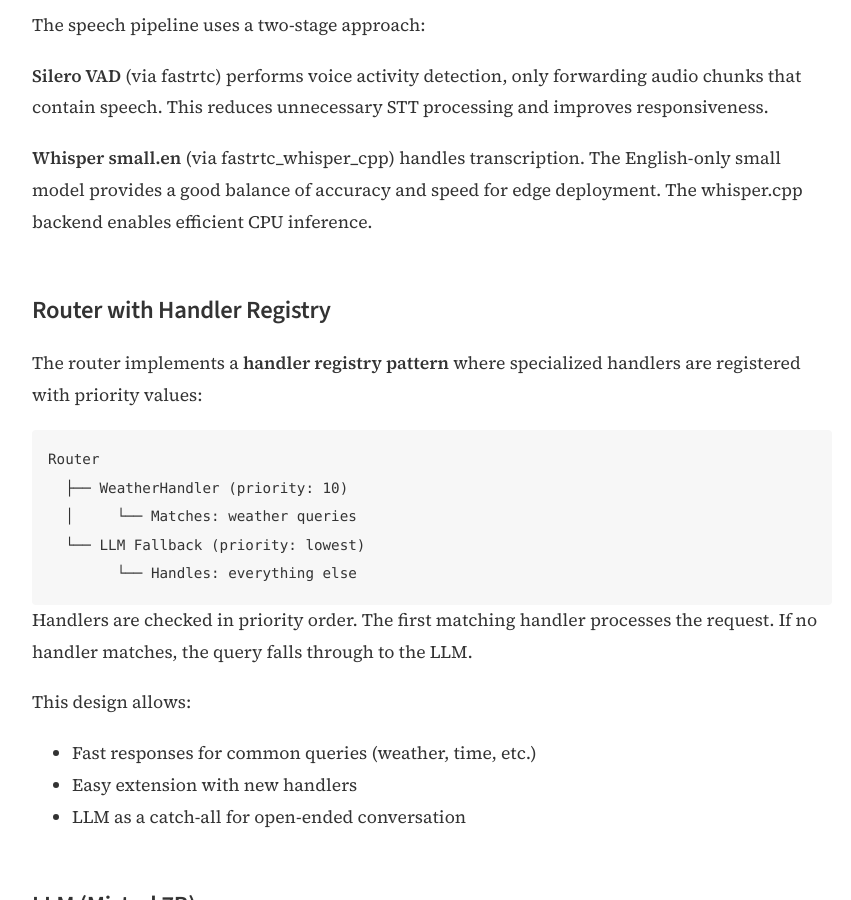
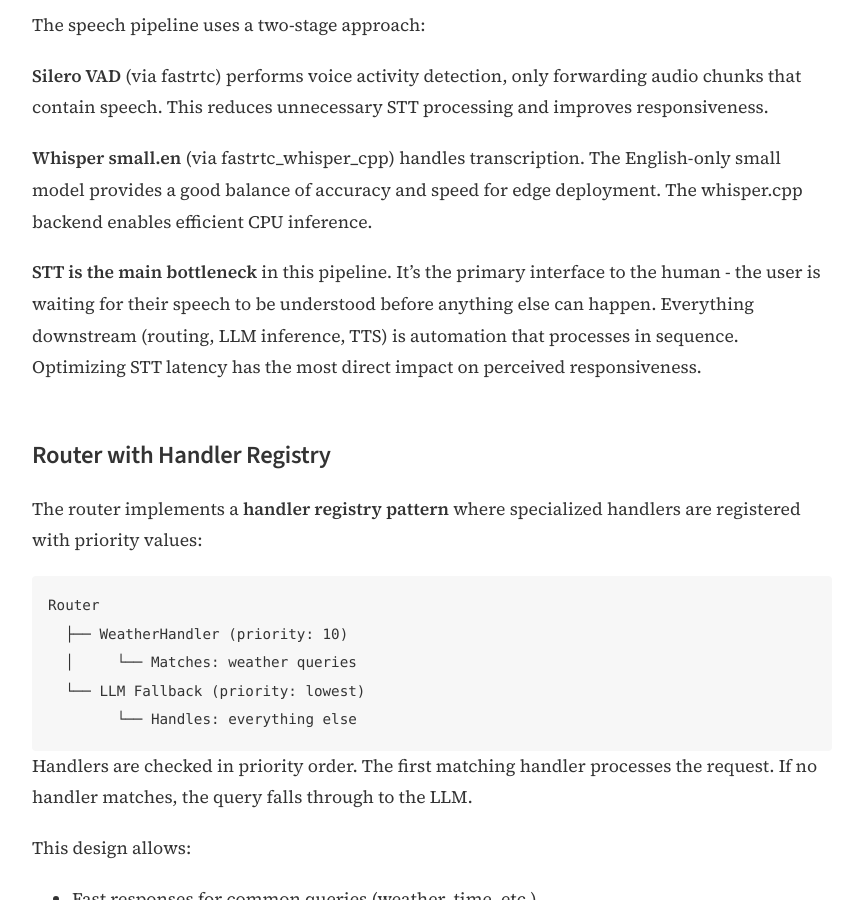
Before and after one commit to VigneshSrinivasan10/vigneshsrinivasan10.github.io, a Jekyll site: the page built from _posts/2026-01-31-voice-assistant-architecture.md, in a window 1280 px wide and 900 px high, scrolled down 2474 px. Shown: the whole window, without its empty margins (208-1059 px from the left). Built offline with Jekyll 4.4.1, drawn with Linux system fonts in a browser that asks for light colours.

Commit message:
Add note about STT being the main bottleneck
STT is the human interface - everything else is automation.

Co-Authored-By: Claude Opus 4.5 <noreply@anthropic.com>

```diff
--- a/_posts/2026-01-31-voice-assistant-architecture.md
+++ b/_posts/2026-01-31-voice-assistant-architecture.md
@@ -78,6 +78,8 @@ The speech pipeline uses a two-stage approach:
 
 **Whisper small.en** (via fastrtc_whisper_cpp) handles transcription. The English-only small model provides a good balance of accuracy and speed for edge deployment. The whisper.cpp backend enables efficient CPU inference.
 
+**STT is the main bottleneck** in this pipeline. It's the primary interface to the human - the user is waiting for their speech to be understood before anything else can happen. Everything downstream (routing, LLM inference, TTS) is automation that processes in sequence. Optimizing STT latency has the most direct impact on perceived responsiveness.
+
 ## Router with Handler Registry
 
 The router implements a **handler registry pattern** where specialized handlers are registered with priority values:
```
